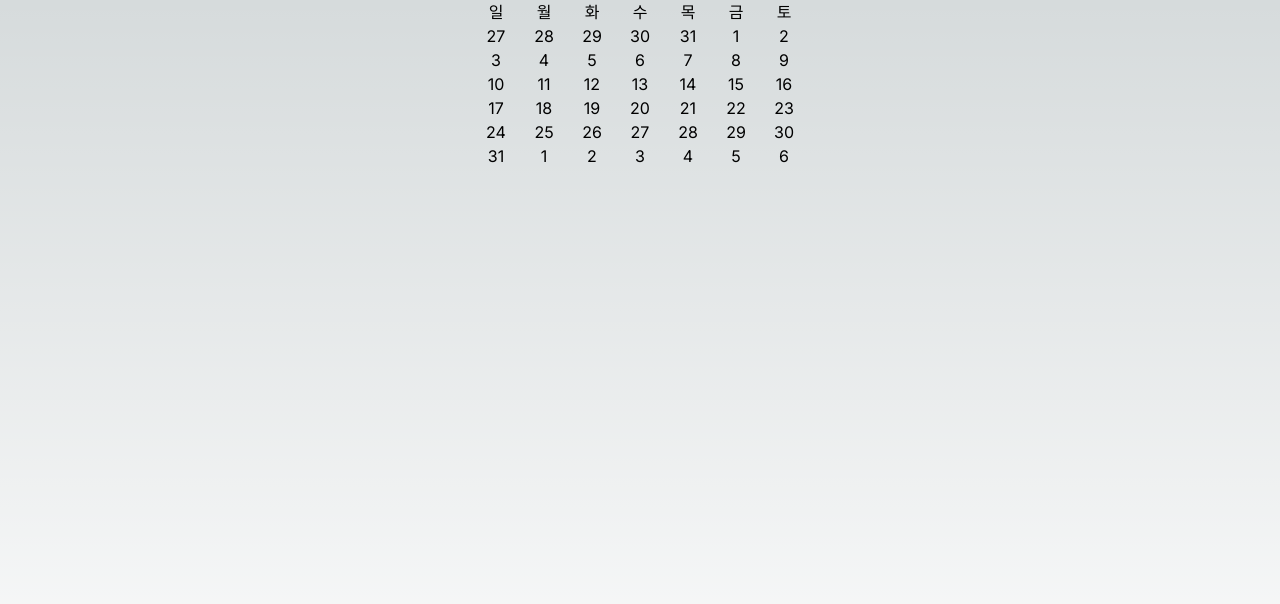
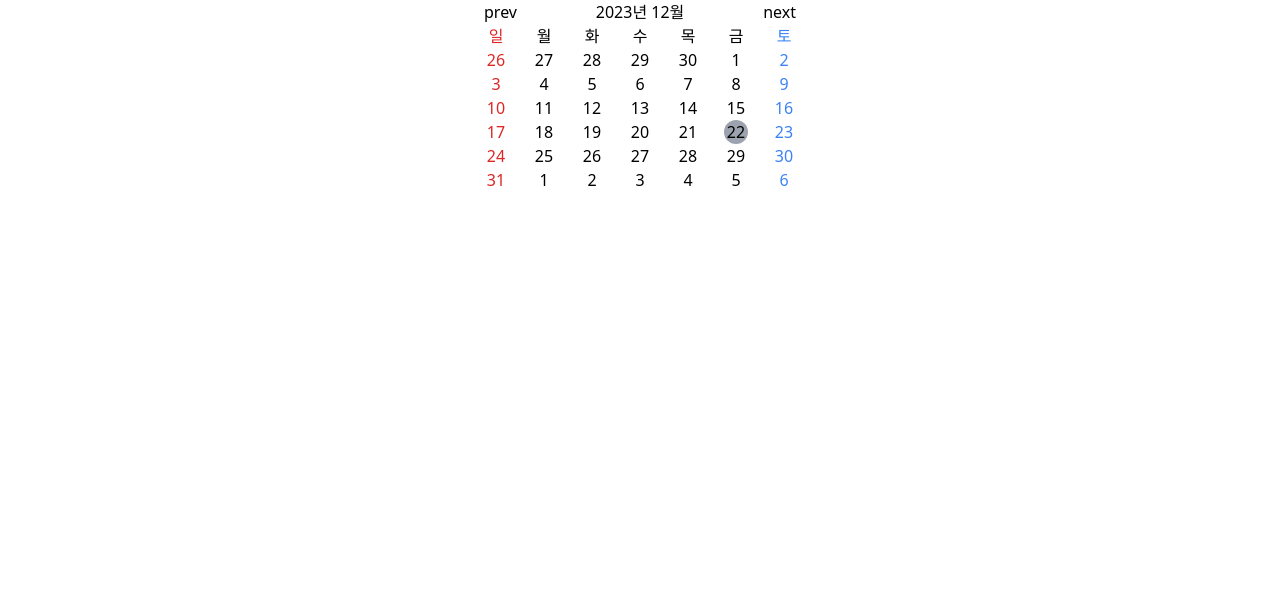
Before and after one commit to tankboyy/3eo500, a Next.js app: page / in a window 1280 px wide. Shown: the top 604 px of the page. Built offline with nearby package versions, Linux system fonts and the light colour scheme.

Commit message:
달력 일, 토 색상 추가

```diff
--- a/package.json
+++ b/package.json
@@ -9,6 +9,7 @@
     "lint": "next lint"
   },
   "dependencies": {
+    "dayjs": "^1.11.10",
     "next": "14.0.4",
     "react": "^18",
     "react-dom": "^18"
--- a/src/app/globals.css
+++ b/src/app/globals.css
@@ -2,33 +2,31 @@
 @tailwind components;
 @tailwind utilities;
 
-:root {
-    --foreground-rgb: 0, 0, 0;
-    --background-start-rgb: 214, 219, 220;
-    --background-end-rgb: 255, 255, 255;
-}
+/*:root {*/
+/*    --foreground-rgb: 0, 0, 0;*/
+/*    --background-start-rgb: 214, 219, 220;*/
+/*    --background-end-rgb: 255, 255, 255;*/
+/*}*/
 
-@media (prefers-color-scheme: dark) {
-    :root {
-        --foreground-rgb: 255, 255, 255;
-        --background-start-rgb: 0, 0, 0;
-        --background-end-rgb: 0, 0, 0;
+/*@media (prefers-color-scheme: dark) {*/
+/*    :root {*/
+/*        --foreground-rgb: 255, 255, 255;*/
+/*        --background-start-rgb: 0, 0, 0;*/
+/*        --background-end-rgb: 0, 0, 0;*/
+/*    }*/
+/*}*/
+
+/*body {*/
+/*    color: rgb(var(--foreground-rgb));*/
+/*    background: linear-gradient(*/
+/*            to bottom,*/
+/*            transparent,*/
+/*            rgb(var(--background-end-rgb))*/
+/*    ) rgb(var(--background-start-rgb));*/
+/*}*/
+
+@layer base {
+    main {
+        @apply max-w-[420px] min-h-[100dvh] bg-white flex flex-col w-[100vw] mx-auto h-screen items-center
     }
 }
-
-body {
-    color: rgb(var(--foreground-rgb));
-    background: linear-gradient(
-            to bottom,
-            transparent,
-            rgb(var(--background-end-rgb))
-    ) rgb(var(--background-start-rgb));
-}
-
-
-main {
-    min-height: 100vh;
-    display: flex;
-    flex-direction: column;
-    align-items: center;
-}
--- a/src/app/layout.tsx
+++ b/src/app/layout.tsx
@@ -1,13 +1,11 @@
-import type { Metadata } from 'next'
-import { Inter } from 'next/font/google'
-import './globals.css'
+import type {Metadata} from 'next';
+import './globals.css';
 
-const inter = Inter({ subsets: ['latin'] })
 
 export const metadata: Metadata = {
 	title: 'Create Next App',
 	description: 'Generated by create next app',
-}
+};
 
 export default function RootLayout({
 																		 children,
@@ -16,7 +14,9 @@ export default function RootLayout({
 }) {
 	return (
 		<html lang="en">
-      <body className={inter.className}>{children}</body>
+		<body className="flex justify-center">
+		{children}
+		</body>
 		</html>
-  )
+	);
 }
--- a/src/components/Calendar.tsx
+++ b/src/components/Calendar.tsx
@@ -1,70 +1,54 @@
 'use client';
 
-import {useState} from "react";
+import {useEffect, useState} from "react";
+import dayjs from "dayjs";
+import {makeMonthArr} from "@/utils/makeMonthArr";
 
 const days = ['일', '월', '화', '수', '목', '금', '토'];
 
 export default function Calendar() {
 	const [nowDate, setNowDate] = useState(new Date());
 	const [nowMonth, setNowMonth] = useState(nowDate.getMonth());
+	const [selectDay, setSelectDay] = useState(dayjs(new Date()).format('YYYY-MM-DD'));
 
-	const makeMonthArr = (date: Date) => {
-		const monthArr: number[] = [];
-		const firstDay = new Date(date.getFullYear(), date.getMonth(), 1);
-		const lastDay = new Date(date.getFullYear(), date.getMonth() + 1, 0);
+	const [monthArr, setMonthArr] = useState<string[][]>();
 
-		for (let i = 0; i < firstDay.getDay(); i++) {
-			monthArr.push(0);
-		}
-
-		for (let i = 1; i <= lastDay.getDate(); i++) {
-			monthArr.push(i);
-		}
-
-		const chunks: number[][] = [];
-		for (let i = 0; i < monthArr.length; i += 7) {
-			chunks.push(monthArr.slice(i, i + 7));
-		}
-
-		// 첫 주 시작이 일요일이 아닐 경우
-		if (chunks[0].indexOf(0) === 0) {
-			const firstWeek = chunks[0];
-			const prevMonthEndDay = new Date(date.getFullYear(), date.getMonth() - 1, 0).getDate();
-			for (let i = 0; i <= firstWeek.lastIndexOf(0); i++) {
-				firstWeek[i] = prevMonthEndDay + i - firstWeek.lastIndexOf(0);
-			}
-		}
-
-		// 마지막 주 끝이 토요일이 아닐 경우
-		if (chunks[chunks.length - 1].length !== 7) {
-			const lastWeek = chunks[chunks.length - 1];
-			const nextMonthStartDay = new Date(date.getFullYear(), date.getMonth() + 1, 1).getDate();
-			for (let i = lastWeek.length; i < 7; i++) {
-				lastWeek[i] = i;
-			}
-		}
-
-		return chunks;
-	};
+	useEffect(() => {
+		setMonthArr(makeMonthArr(nowDate));
+	}, []);
 
 
 	return (
-		<div>
+		<div className="flex flex-col justify-center">
+			<div className="flex justify-between">
+				<button className="" onClick={() => {
+					setNowDate(new Date(nowDate.getFullYear(), nowDate.getMonth() - 1, nowDate.getDate()));
+				}}> prev
+				</button>
+				<span>
+					{dayjs(nowDate).format('YYYY년 MM월')}
+				</span>
+				<button className="" onClick={() => {
+					setNowDate(new Date(nowDate.getFullYear(), nowDate.getMonth() + 1, nowDate.getDate()));
+				}}> next
+				</button>
+			</div>
 			<div className="flex space-x-6">
 				{days.map((day, index) =>
-					<div key={index} className="w-6 h-6 text-center">
+					<div key={index}
+							 className={`w-6 h-6 text-center ${index === 0 && "text-red-600"} ${index === 6 && "text-blue-500"}`}>
 						{day}
 					</div>
 				)}
 			</div>
 			<div>
 				{makeMonthArr(nowDate).map((week, index) =>
-					<div key={index} className="flex space-x-6" onScroll={(e) => {
-						console.log(e);
-					}}>
+					<div key={index} className="flex space-x-6">
 						{week.map((day, index) =>
-							<div key={index} className="w-6 h-6 text-center">
-								{day}
+							<div key={index}
+									 className={`w-6 h-6 text-center cursor-pointer rounded-full hover:bg-gray-200 ${index === 0 && "text-red-600"} ${index === 6 && "text-blue-500"} ${day === selectDay && "bg-gray-400"}`}
+									 onClick={() => setSelectDay(day)}>
+								{dayjs(day).format('D')}
 							</div>
 						)}
 					</div>
--- /dev/null
+++ b/src/utils/makeMonthArr.ts
@@ -0,0 +1,46 @@
+import dayjs from "dayjs";
+
+export const makeMonthArr = (date: Date) => {
+	console.log(date);
+	const monthArr: string[] = [];
+	const firstDay = new Date(date.getFullYear(), date.getMonth(), 1);
+	const lastDay = new Date(date.getFullYear(), date.getMonth() + 1, 0);
+	const nowYear = date.getFullYear();
+	const nowMonth = date.getMonth();
+
+
+	for (let i = 0; i < firstDay.getDay(); i++) {
+		monthArr.push("");
+	}
+
+	for (let i = 1; i <= lastDay.getDate(); i++) {
+		monthArr.push(dayjs(`${nowYear}-${nowMonth + 1}-${i}`).format('YYYY-MM-DD'));
+	}
+
+	const chunks: string[][] = [];
+	for (let i = 0; i < monthArr.length; i += 7) {
+		chunks.push(monthArr.slice(i, i + 7));
+	}
+
+	console.log(chunks);
+
+	// 첫 주 시작이 일요일이 아닐 경우
+	if (chunks[0].indexOf("") === 0) {
+		const firstWeek = chunks[0];
+		const prevMonthEndDay = new Date(date.getFullYear(), date.getMonth() - 1, 0).getDate();
+		for (let i = 0; i <= firstWeek.lastIndexOf(""); i++) {
+			firstWeek[i] = dayjs(`${nowYear}-${nowMonth}-${prevMonthEndDay - (firstWeek.lastIndexOf("") + 1 - i)}`).format('YYYY-MM-DD');
+		}
+	}
+
+	// 마지막 주 끝이 토요일이 아닐 경우
+	if (chunks[chunks.length - 1].length !== 7) {
+		const lastWeek = chunks[chunks.length - 1];
+		const nextMonthEndDay = new Date(date.getFullYear(), date.getMonth() + 2, 0).getDate();
+		for (let i = lastWeek.length; i < 7; i++) {
+			lastWeek[i] = dayjs(`${nowYear}-${nowMonth + 1}-${nextMonthEndDay + i}`).format('YYYY-MM-DD');
+		}
+	}
+
+	return chunks;
+};
```
Also changed, not shown: 1 other file (tests, documents, lock files or other folders). Lines whose indentation alone changed are shown as unchanged.
